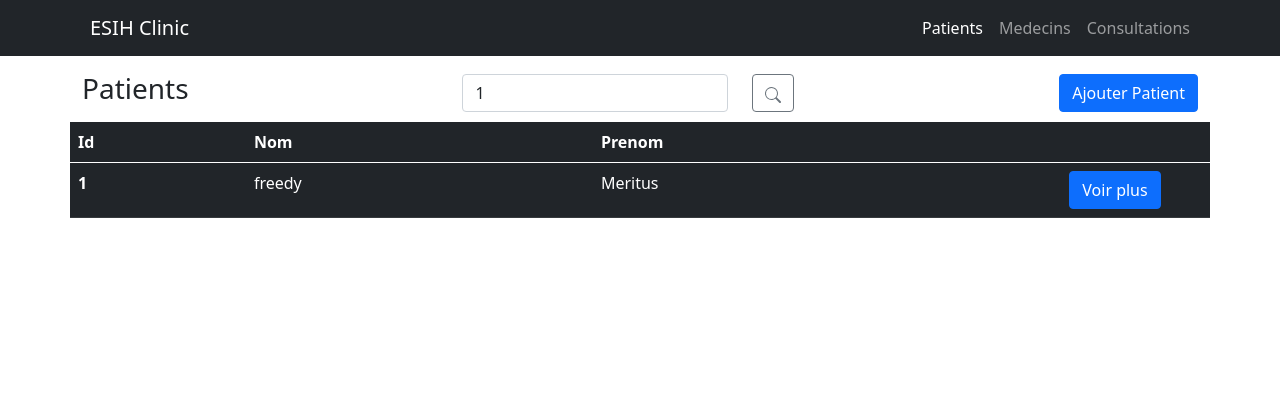
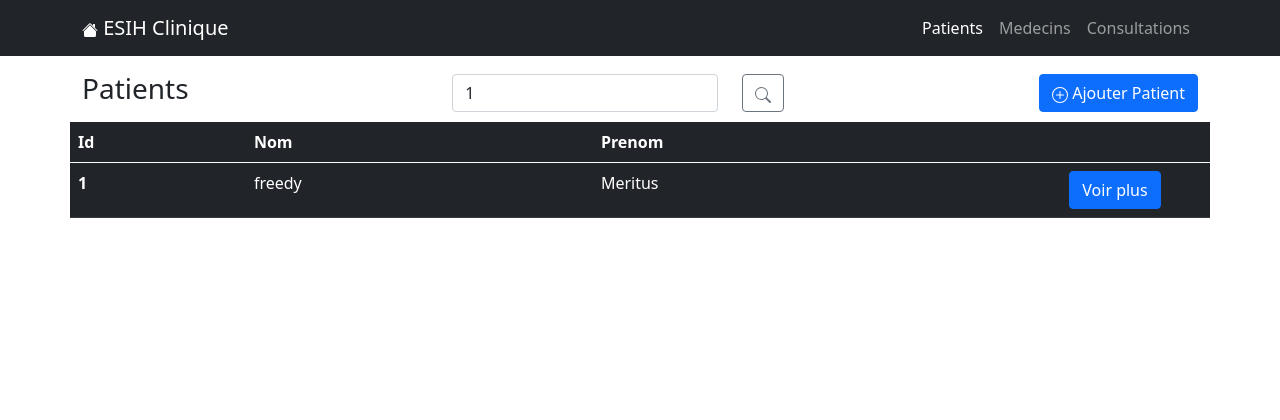
Before and after one commit to undisplay/php_clinic, a PHP site: page /patient?q=1 in a window 1280 px wide. Shown: the top 420 px of the page. Run offline with PHP 8.4, Linux system fonts and the light colour scheme; data comes from the database, SQL or seed files in the repository.

Commit message:
finish project

```diff
--- a/templates/consultation/consultation_liste.php
+++ b/templates/consultation/consultation_liste.php
@@ -29,6 +29,10 @@
       </form>
       <!-- Button trigger modal -->
       <button class="btn btn-primary " data-bs-toggle="modal" data-bs-target="#exampleModal">
+        <svg xmlns="http://www.w3.org/2000/svg" width="16" height="16" fill="currentColor" class="bi bi-plus-circle" viewBox="0 0 16 16">
+          <path d="M8 15A7 7 0 1 1 8 1a7 7 0 0 1 0 14zm0 1A8 8 0 1 0 8 0a8 8 0 0 0 0 16z"/>
+          <path d="M8 4a.5.5 0 0 1 .5.5v3h3a.5.5 0 0 1 0 1h-3v3a.5.5 0 0 1-1 0v-3h-3a.5.5 0 0 1 0-1h3v-3A.5.5 0 0 1 8 4z"/>
+        </svg>
         Ajouter Consultation
       </button>
     </div>
--- a/templates/medecin/medecin_liste.php
+++ b/templates/medecin/medecin_liste.php
@@ -29,6 +29,10 @@
       </form>
       <!-- Button trigger modal -->
       <button class="btn btn-primary " data-bs-toggle="modal" data-bs-target="#exampleModal">
+        <svg xmlns="http://www.w3.org/2000/svg" width="16" height="16" fill="currentColor" class="bi bi-plus-circle" viewBox="0 0 16 16">
+          <path d="M8 15A7 7 0 1 1 8 1a7 7 0 0 1 0 14zm0 1A8 8 0 1 0 8 0a8 8 0 0 0 0 16z"/>
+          <path d="M8 4a.5.5 0 0 1 .5.5v3h3a.5.5 0 0 1 0 1h-3v3a.5.5 0 0 1-1 0v-3h-3a.5.5 0 0 1 0-1h3v-3A.5.5 0 0 1 8 4z"/>
+        </svg>
         Ajouter Medecin
       </button>
     </div>
--- a/templates/partials/header.php
+++ b/templates/partials/header.php
@@ -2,7 +2,15 @@
 <link href="/static/assets/custom/navbar-top-fixed.css" rel="stylesheet">
   <nav class="navbar navbar-expand-md navbar-dark bg-dark fixed-top">
     <div class="container">
-      <span class="navbar-brand ms-2" href="">ESIH Clinic</span>
+      <span class="navbar-brand">
+        <span>
+          <svg xmlns="http://www.w3.org/2000/svg" width="16" height="16" fill="currentColor" class="bi bi-house-fill" viewBox="0 0 16 16">
+            <path fill-rule="evenodd" d="m8 3.293 6 6V13.5a1.5 1.5 0 0 1-1.5 1.5h-9A1.5 1.5 0 0 1 2 13.5V9.293l6-6zm5-.793V6l-2-2V2.5a.5.5 0 0 1 .5-.5h1a.5.5 0 0 1 .5.5z"/>
+            <path fill-rule="evenodd" d="M7.293 1.5a1 1 0 0 1 1.414 0l6.647 6.646a.5.5 0 0 1-.708.708L8 2.207 1.354 8.854a.5.5 0 1 1-.708-.708L7.293 1.5z"/>
+          </svg>
+        </span>
+        ESIH Clinique
+      </span>
       <button class="navbar-toggler" type="button" data-bs-toggle="collapse" data-bs-target="#navbarCollapse" aria-controls="navbarCollapse" aria-expanded="false" aria-label="Toggle navigation">
         <span class="navbar-toggler-icon"></span>
       </button>
--- a/templates/patient/patient_liste.php
+++ b/templates/patient/patient_liste.php
@@ -29,6 +29,10 @@
       </form>
       <!-- Button trigger modal -->
       <button class="btn btn-primary " data-bs-toggle="modal" data-bs-target="#exampleModal">
+        <svg xmlns="http://www.w3.org/2000/svg" width="16" height="16" fill="currentColor" class="bi bi-plus-circle" viewBox="0 0 16 16">
+          <path d="M8 15A7 7 0 1 1 8 1a7 7 0 0 1 0 14zm0 1A8 8 0 1 0 8 0a8 8 0 0 0 0 16z"/>
+          <path d="M8 4a.5.5 0 0 1 .5.5v3h3a.5.5 0 0 1 0 1h-3v3a.5.5 0 0 1-1 0v-3h-3a.5.5 0 0 1 0-1h3v-3A.5.5 0 0 1 8 4z"/>
+        </svg>
         Ajouter Patient
       </button>
     </div>
```
Also changed, not shown: templates/consultation/consultation_details.php (+4 -4 lines).
